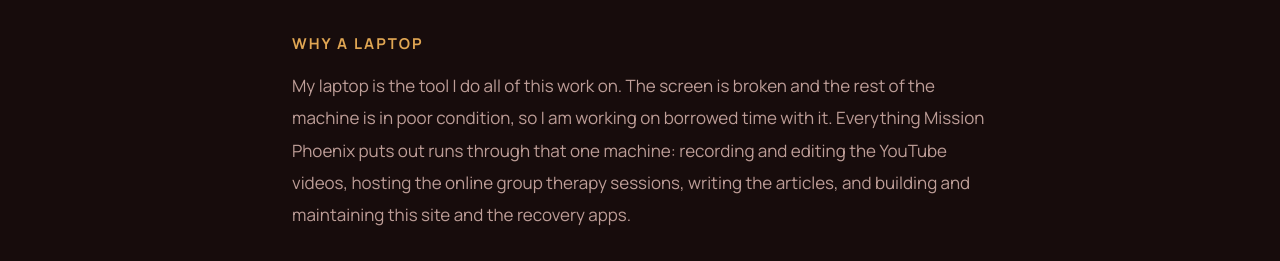
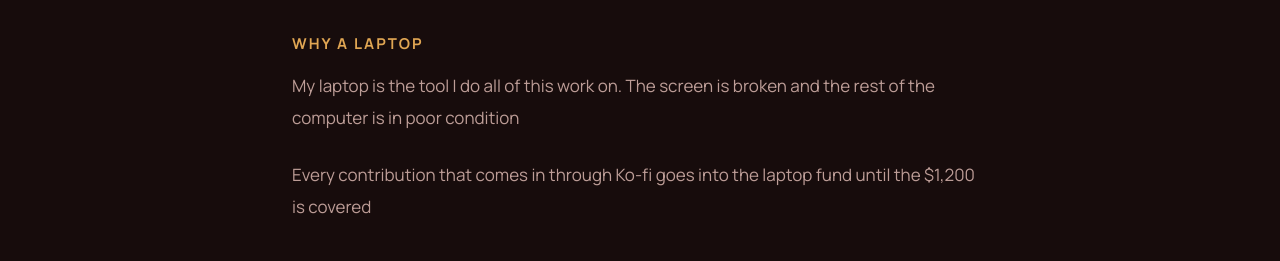
Before and after one commit to MichaelFjell/missionphoenix, a React (Vite) app in the folder mission-phoenix/: page /support in a window 1280 px wide. Shown: the part 682-943 px from the top of the page. Built offline with nearby package versions, Linux system fonts and the light colour scheme; no server answers.

Commit message:
Revise laptop condition description in Support.jsx
Updated the description of the laptop's condition for clarity.

```diff
--- a/mission-phoenix/src/Support.jsx
+++ b/mission-phoenix/src/Support.jsx
@@ -68,7 +68,7 @@
         </div>
 
         <h2 className="sp-h2">Why a laptop</h2>
-        <p className="sp-lead">My laptop is the tool I do all of this work on. The screen is broken and the rest of the machine is in poor condition, so I am working on borrowed time with it. Everything Mission Phoenix puts out runs through that one machine: recording and editing the YouTube videos, hosting the online group therapy sessions, writing the articles, and building and maintaining this site and the recovery apps.</p>
+        <p className="sp-lead">My laptop is the tool I do all of this work on. The screen is broken and the rest of the computer is in poor condition</p>
         <p className="sp-lead">Every contribution that comes in through Ko-fi goes into the laptop fund until the {usd(GOAL_USD)} is covered</p>
 
         <h2 className="sp-h2">Why support matters right now</h2>
```
